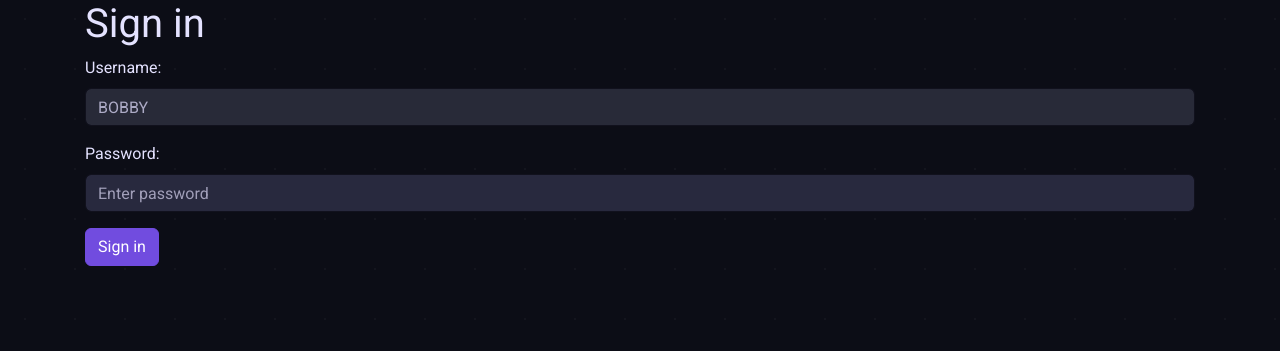
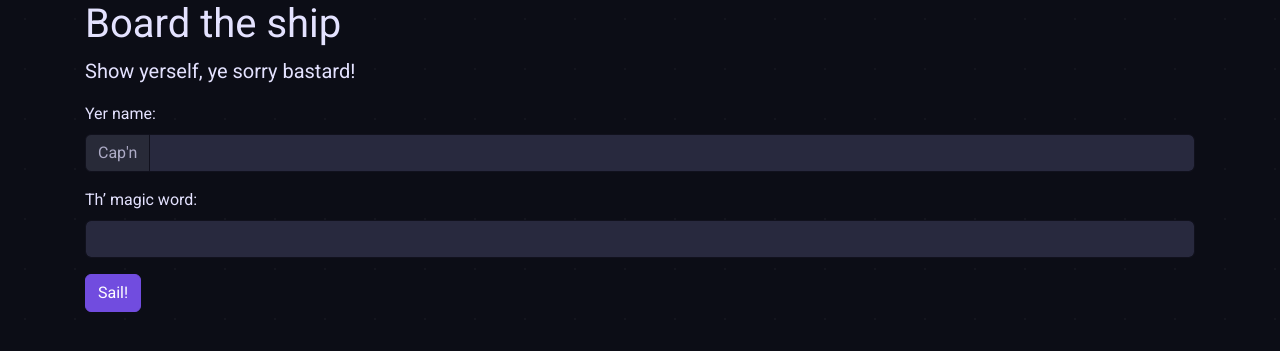
Before and after one commit to m4tx/hackthespace, a Django app: template login/templates/login/puzzle.html in a window 1280 px wide. Shown: the part 56-407 px from the top of the page. Run offline with Django 3.2, Linux system fonts and the light colour scheme; the template is opened without the code that fills it: values that come from a table or form of the project are taken from there, others are empty; style sheets or scripts are compiled from the project's sources; some libraries are stand-ins or nearby versions; some web fonts are replaced.

Commit message:
Add username to login puzzle, use pirate tongue

```diff
--- a/login/templates/login/puzzle.html
+++ b/login/templates/login/puzzle.html
@@ -4,33 +4,38 @@
 
 
 {% block content %}
-    <!-- Notice: Debug: MD5(password) = '{% md5 password %}'; in /home/hackthespace/public_html/inc/login.php on line 237 -->
+    <!-- Notice: Debug: MD5(pw('{{ username }}')) = '{% md5 password %}'; in /home/hackthespace/public_html/inc/login.php on line 237 -->
 
     <div class="container">
-        <h1>Sign in</h1>
+        <h1>Board the ship</h1>
 
         <form method="post">
             {% if form.errors %}
                 <div class="alert alert-danger" role="alert">
-                    {{ form.errors.password.0 }}
+                    'tis a lie, ye scurvy dog!
                 </div>
             {% endif %}
 
+            <p class="lead">Show yerself, ye sorry bastard!</p>
+
             <div class="form-group">
-                <label for="usernameInput">Username:</label>
-                <input type="text" class="form-control"
-                       id="usernameInput" placeholder="Enter username"
-                       value="BOBBY" disabled>
+                <label for="usernameInput">Yer name:</label>
+                <div class="input-group">
+                    <div class="input-group-prepend">
+                        <span class="input-group-text">Cap'n</span>
+                    </div>
+                    <input type="text" class="form-control" name="username"
+                           id="usernameInput" required>
+                </div>
             </div>
             <div class="form-group">
-                <label for="usernameInput">Password:</label>
+                <label for="usernameInput">Th’ magic word:</label>
                 <input type="password" class="form-control" name="password"
-                       id="passwordInput" placeholder="Enter password"
-                       maxlength="50" required>
+                       id="passwordInput" maxlength="50" required>
             </div>
 
             {% csrf_token %}
-            <button type="submit" class="btn btn-primary">Sign in</button>
+            <button type="submit" class="btn btn-primary">Sail!</button>
         </form>
     </div>
 {% endblock %}
--- a/login/views.py
+++ b/login/views.py
@@ -6,6 +6,7 @@ from game.puzzle_order import get_next_puzzle_url
 
 
 class LoginForm(forms.Form):
+    username = forms.CharField(max_length=50)
     password = forms.CharField(max_length=50)
 
 
@@ -15,15 +16,18 @@ class LoginPuzzleView(FormView):
     form_class = LoginForm
     success_url = get_next_puzzle_url('login')
 
-    password = 'neverhood'
+    username = 'Cannonbeam'
+    password = 'starjammer'
 
     def get_context_data(self, **kwargs):
         context = super().get_context_data(**kwargs)
+        context['username'] = self.username
         context['password'] = self.password
         return context
 
     def form_valid(self, form):
-        if form.cleaned_data['password'] != self.password:
+        if (form.cleaned_data['password'] != self.password or
+                form.cleaned_data['username'] != self.username):
             form.add_error('password', 'The password you provided is invalid')
             return self.form_invalid(form)
 
```
